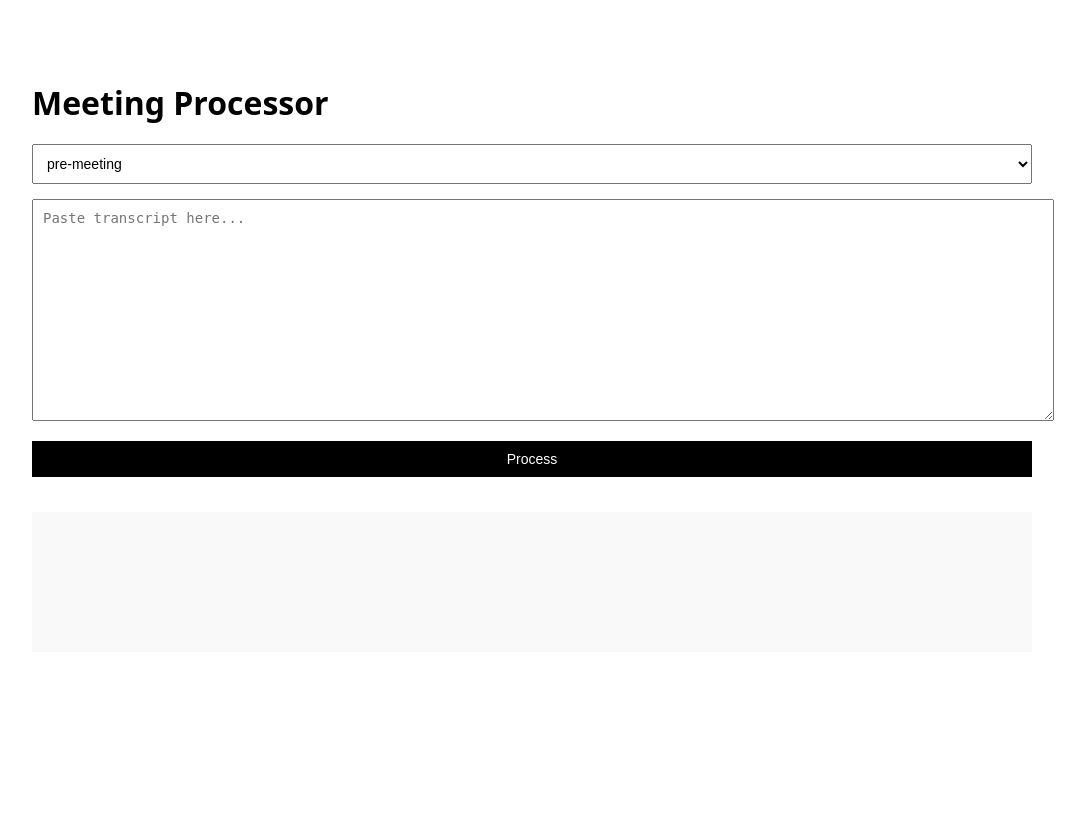
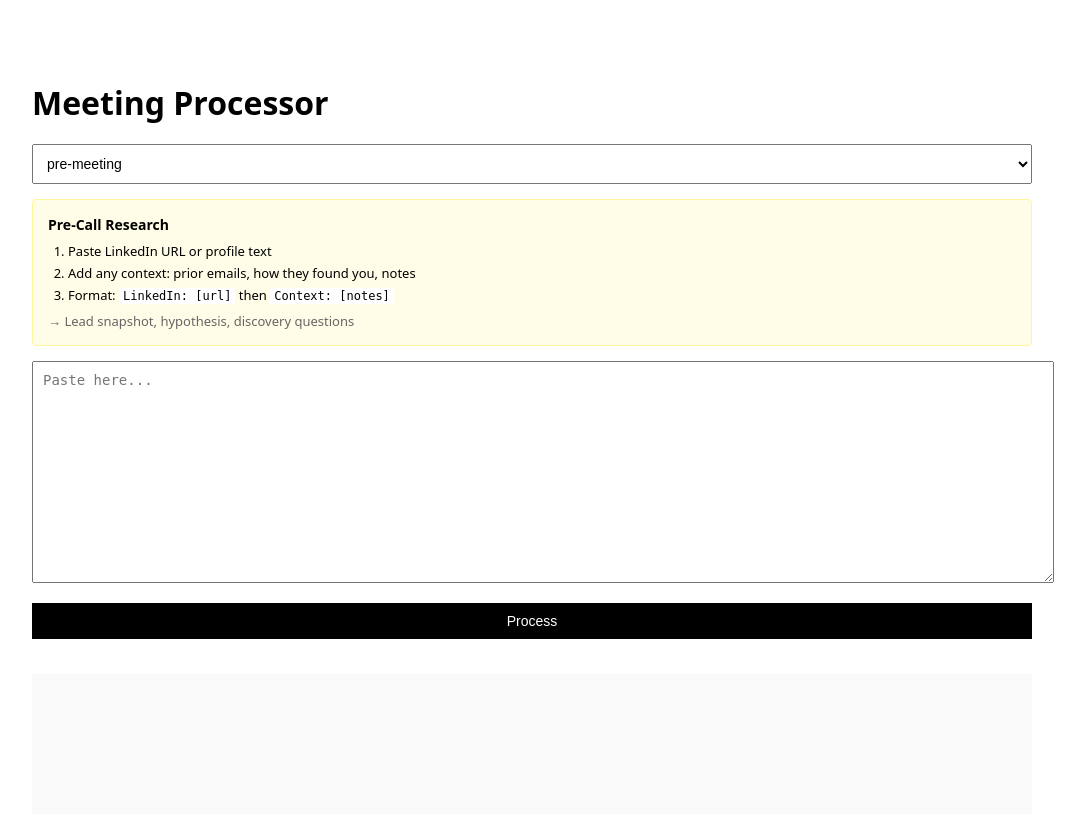
Before and after one commit to ratfoot/meeting-agent, a Flask app: page / in a window 1280 px wide. Shown: the top 823 px of the page, without its empty margins (108-1193 px from the left). Before the commit the page ends 477 px from the top, so only its background shows below. Run offline with Flask 3, Linux system fonts and the light colour scheme.

Commit message:
added help

```diff
--- a/app/templates/index.html
+++ b/app/templates/index.html
@@ -22,31 +22,77 @@
         #output pre { background: #eee; padding: 10px; overflow-x: auto; }
         #output blockquote { border-left: 3px solid #ccc; margin: 1em 0; padding-left: 1em; color: #666; }
         .error { color: red; }
+        #instructions { background: #fffde7; border: 1px solid #fff59d; border-radius: 4px; padding: 15px; margin-bottom: 15px; font-size: 13px; }
+        #instructions h3 { margin: 0 0 8px 0; font-size: 14px; }
+        #instructions ol { margin: 0; padding-left: 20px; }
+        #instructions li { margin-bottom: 4px; }
+        #instructions code { background: #fff; padding: 1px 4px; font-size: 12px; }
     </style>
 </head>
 <body>
     <h1>Meeting Processor</h1>
 
-    <select id="agent">
+    <select id="agent" onchange="updateInstructions()">
         {% for name in agents %}
         <option value="{{ name }}">{{ name }}</option>
         {% endfor %}
     </select>
 
-    <textarea id="transcript" placeholder="Paste transcript here..."></textarea>
+    <div id="instructions"></div>
+
+    <textarea id="transcript" placeholder="Paste here..."></textarea>
 
     <button onclick="run()">Process</button>
 
     <div id="output"></div>
 
     <script>
+    const recipes = {
+        'discovery-demo': {
+            title: 'Post-Call Analysis',
+            steps: [
+                'Paste the full meeting transcript',
+                'Include speaker names if available',
+                'Works best with 15+ min calls'
+            ],
+            outputs: 'Deal audit, persona map, follow-up email'
+        },
+        'pre-meeting': {
+            title: 'Pre-Call Research',
+            steps: [
+                'Paste LinkedIn URL or profile text',
+                'Add any context: prior emails, how they found you, notes',
+                'Format: <code>LinkedIn: [url]</code> then <code>Context: [notes]</code>'
+            ],
+            outputs: 'Lead snapshot, hypothesis, discovery questions'
+        }
+    };
+
+    function updateInstructions() {
+        const agent = document.getElementById('agent').value;
+        const recipe = recipes[agent];
+        const box = document.getElementById('instructions');
+
+        if (recipe) {
+            box.innerHTML = `
+                <h3>${recipe.title}</h3>
+                <ol>${recipe.steps.map(s => `<li>${s}</li>`).join('')}</ol>
+                <div style="margin-top:8px;color:#666;">→ ${recipe.outputs}</div>
+            `;
+        } else {
+            box.innerHTML = '<p>Paste your input and click Process.</p>';
+        }
+    }
+
+    updateInstructions();
+
     async function run() {
         const btn = document.querySelector('button');
         const out = document.getElementById('output');
 
         btn.disabled = true;
         btn.textContent = 'Processing...';
-        out.innerHTML = '<p>Processing with Claude...</p>';
+        out.innerHTML = '<p>Processing...</p>';
 
         try {
             const res = await fetch('/process', {
```
